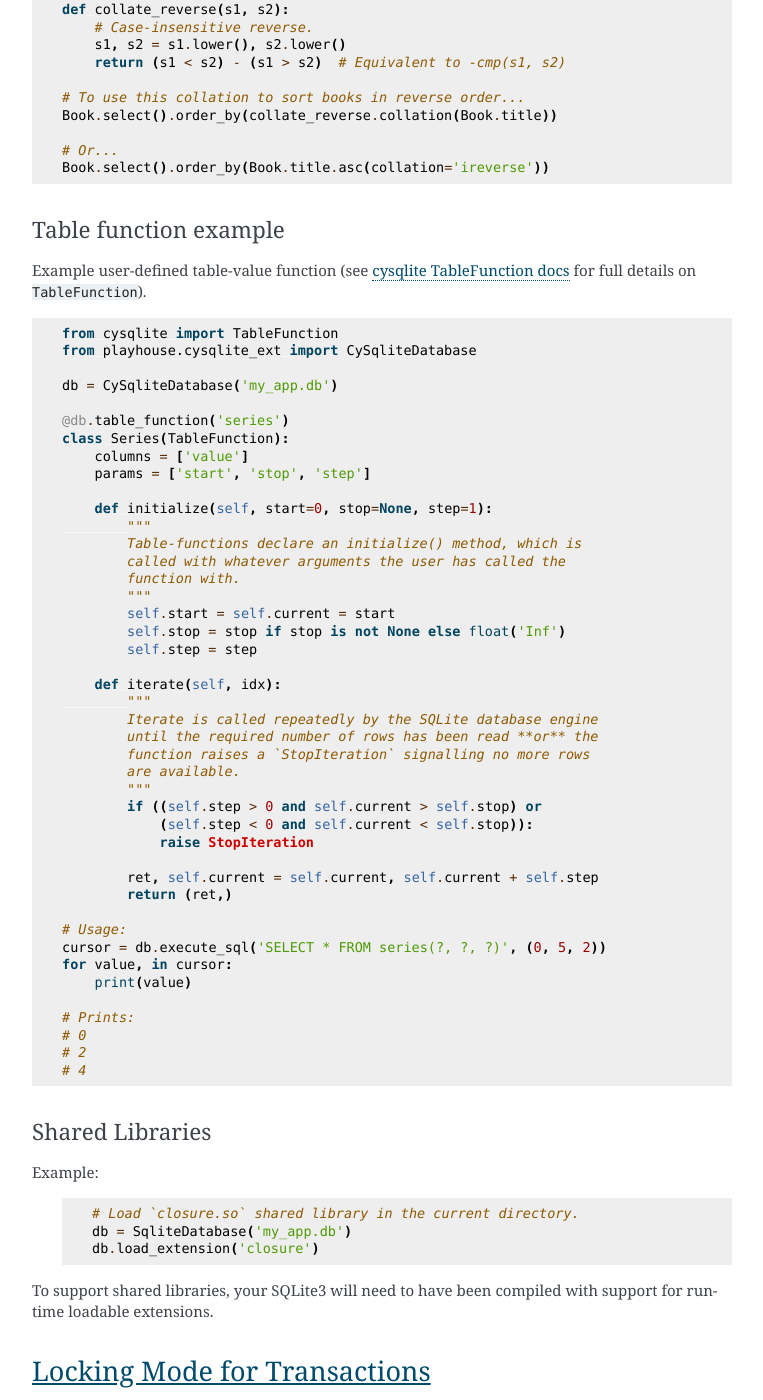
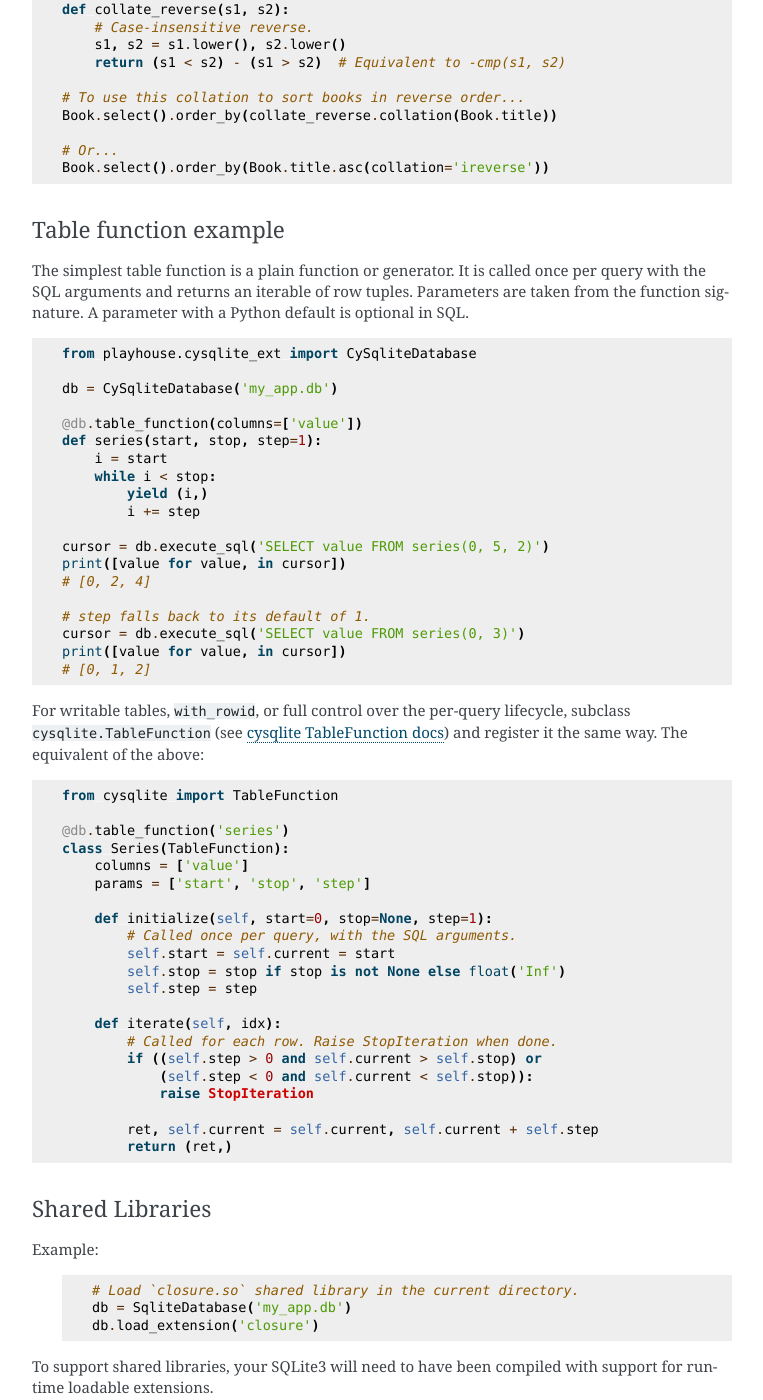
Before and after one commit to Star-DreamDev/myPeers, a Sphinx documentation site: the page built from docs/peers/sqlite.rst, in a window 1280 px wide and 1400 px high, scrolled down 4738 px. Shown: the whole window, without its empty margins (378-1141 px from the left). Built offline with Sphinx 7.4.7, drawn with Linux system fonts in a browser that asks for light colours; the version number could not be read and is left out; some of the changed text lies outside the part shown.

Commit message:
Add support for cysqlite's table func decorator

```diff
--- a/docs/peers/sqlite.rst
+++ b/docs/peers/sqlite.rst
@@ -263,15 +263,41 @@ ordered (e.g. ``cmp(lhs, rhs)``).
 Table function example
 ^^^^^^^^^^^^^^^^^^^^^^
 
-Example user-defined table-value function (see `cysqlite TableFunction docs <https://cysqlite.readthedocs.io/en/latest/api.html#tablefunction>`_
-for full details on ``TableFunction``).
+The simplest table function is a plain function or generator. It is called
+once per query with the SQL arguments and returns an iterable of row tuples.
+Parameters are taken from the function signature. A parameter with a Python
+default is optional in SQL.
+
+.. code-block:: python
+
+   from playhouse.cysqlite_ext import CySqliteDatabase
+
+   db = CySqliteDatabase('my_app.db')
+
+   @db.table_function(columns=['value'])
+   def series(start, stop, step=1):
+       i = start
+       while i < stop:
+           yield (i,)
+           i += step
+
+   cursor = db.execute_sql('SELECT value FROM series(0, 5, 2)')
+   print([value for value, in cursor])
+   # [0, 2, 4]
+
+   # step falls back to its default of 1.
+   cursor = db.execute_sql('SELECT value FROM series(0, 3)')
+   print([value for value, in cursor])
+   # [0, 1, 2]
+
+For writable tables, ``with_rowid``, or full control over the per-query
+lifecycle, subclass ``cysqlite.TableFunction`` (see `cysqlite TableFunction
+docs <https://cysqlite.readthedocs.io/en/latest/api.html#tablefunction>`_) and
+register it the same way. The equivalent of the above:
 
 .. code-block:: python
 
    from cysqlite import TableFunction
-   from playhouse.cysqlite_ext import CySqliteDatabase
-
-   db = CySqliteDatabase('my_app.db')
 
    @db.table_function('series')
    class Series(TableFunction):
@@ -279,38 +305,19 @@ for full details on ``TableFunction``).
        params = ['start', 'stop', 'step']
 
        def initialize(self, start=0, stop=None, step=1):
-           """
-           Table-functions declare an initialize() method, which is
-           called with whatever arguments the user has called the
-           function with.
-           """
+           # Called once per query, with the SQL arguments.
            self.start = self.current = start
            self.stop = stop if stop is not None else float('Inf')
            self.step = step
 
        def iterate(self, idx):
-           """
-           Iterate is called repeatedly by the SQLite database engine
-           until the required number of rows has been read **or** the
-           function raises a `StopIteration` signalling no more rows
-           are available.
-           """
+           # Called for each row. Raise StopIteration when done.
            if ((self.step > 0 and self.current > self.stop) or
                (self.step < 0 and self.current < self.stop)):
                raise StopIteration
 
            ret, self.current = self.current, self.current + self.step
            return (ret,)
-
-   # Usage:
-   cursor = db.execute_sql('SELECT * FROM series(?, ?, ?)', (0, 5, 2))
-   for value, in cursor:
-       print(value)
-
-   # Prints:
-   # 0
-   # 2
-   # 4
 
 Shared Libraries
 ^^^^^^^^^^^^^^^^
@@ -426,30 +433,23 @@ Usage:
 
        db = CySqliteDatabase('app.db', pragmas={'journal_mode': 'wal'})
 
-   .. method:: table_function(name)
-
-      Class-decorator for registering a ``cysqlite.TableFunction``. Table
-      functions are user-defined functions that, rather than returning a
-      single, scalar value, can return any number of rows of tabular data.
-
-      See `cysqlite docs <https://cysqlite.readthedocs.io/en/latest/api.html#tablefunction>`__ for details on
-      ``TableFunction`` API.
-
-      For a complete example, see `Table function example`_ above.
-
-   .. method:: register_table_function(klass, name)
-
-      :param TableFunction klass: class implementing TableFunction API.
-      :param str name: name for user-defined table function.
-
-      Register a ``cysqlite.TableFunction`` class with the connection. Table
-      functions are user-defined functions that, rather than returning a
-      single, scalar value, can return any number of rows of tabular data.
-
-      .. seealso::
-         * :meth:`CySqliteDatabase.table_function` for example implementation.
-         * `cysqlite docs <https://cysqlite.readthedocs.io/en/latest/api.html#tablefunction>`__
-           for details on ``TableFunction`` API.
+   .. method:: table_function(name=None, columns=None, params=None)
+
+      Decorator for registering a table function. Table functions are
+      user-defined functions that, rather than returning a single, scalar
+      value, can return any number of rows of tabular data. Accepts a plain
+      callable or generator, or a ``cysqlite.TableFunction`` subclass for
+      writable tables and full control over the per-query lifecycle. For a
+      plain callable ``columns`` is required, and the SQL parameters are
+      taken from the function signature.
+
+      See `Table function example`_ above, and `cysqlite docs <https://cysqlite.readthedocs.io/en/latest/api.html#tablefunction>`__
+      for the full ``TableFunction`` API.
+
+   .. method:: register_table_function(klass, name=None, columns=None, params=None)
+
+      Non-decorator form of :meth:`CySqliteDatabase.table_function`.
+      Registrations are replayed each time a new connection is opened.
 
    .. method:: unregister_table_function(name)
 
--- a/pyproject.toml
+++ b/pyproject.toml
@@ -31,7 +31,7 @@ Changelog = "https://github.com/Star-DreamDev/peers/blob/master/CHANGELOG.md"
 mysql = ["pymysql"]
 postgres = ["psycopg2-binary"]
 psycopg3 = ["psycopg[binary]"]
-cysqlite = ["cysqlite"]
+cysqlite = ["cysqlite>=0.3.5"]
 aiosqlite = ["aiosqlite ", "greenlet"]
 aiomysql = ["aiomysql", "greenlet"]
 asyncpg = ["asyncpg ", "greenlet"]
```
Also changed, not shown: CHANGELOG.md (+1 -0 lines), 2 other files.
